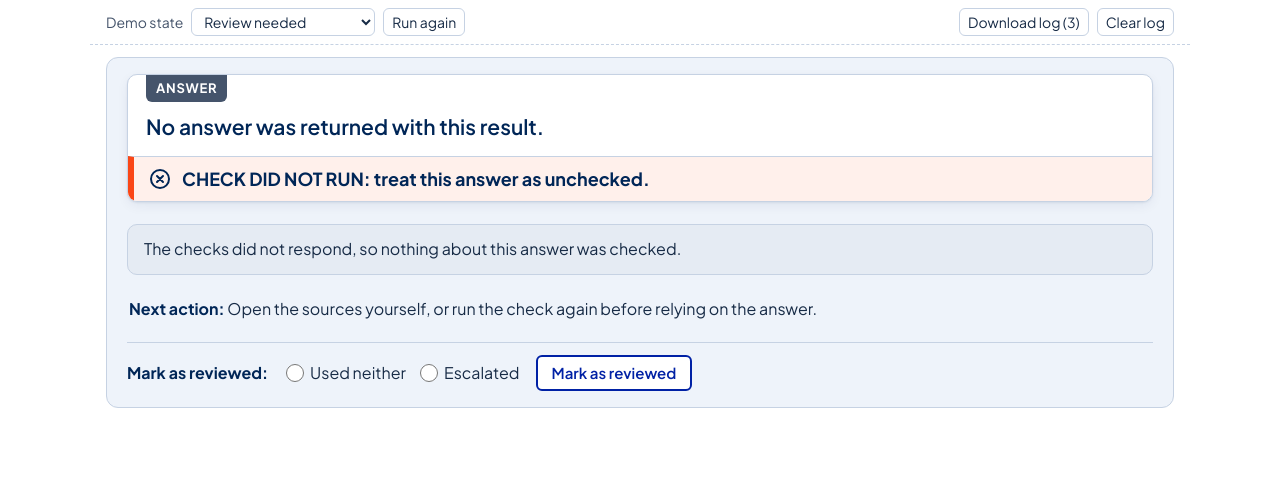
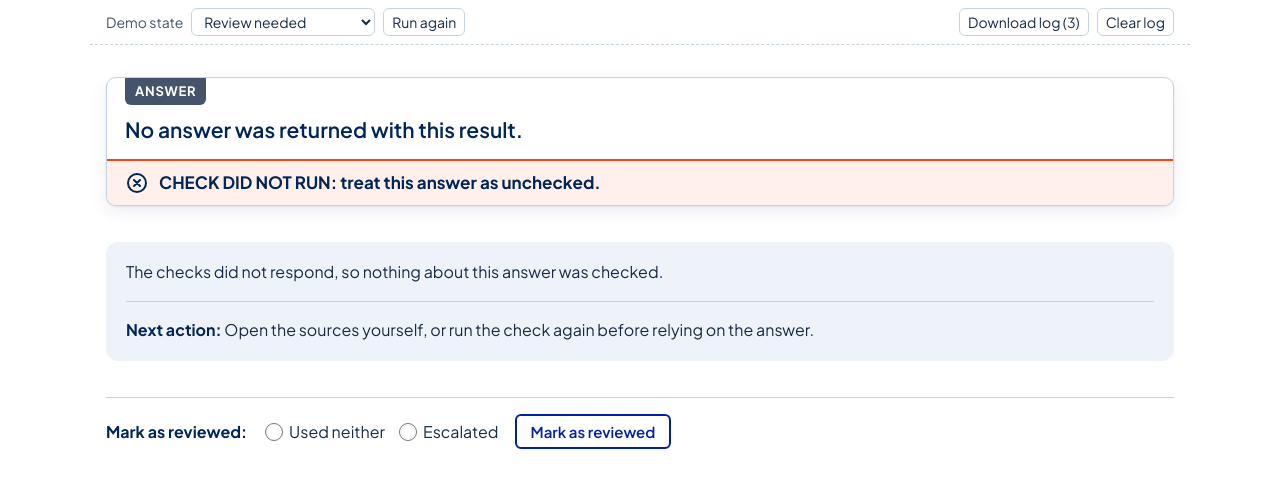
Before and after one commit to sibi-seeni/trust-the-source-frontend, a plain HTML site: page static/index.html in a window 1280 px wide. Both pictures are taken after typing "Sample" into the empty fields and a click on the button "Ask". Drawn offline with Linux system fonts and the light colour scheme; no server answers.

Commit message:
Color scheme change

```diff
--- a/static/css/styles.css
+++ b/static/css/styles.css
@@ -37,35 +37,35 @@ button, input, select, textarea { font: inherit; color: inherit; }
   border-radius: 6px; background: var(--white); color: var(--text); cursor: pointer;
 }
 
-/* Page layout: three zones read top to bottom, with more space between zones than inside them.
-   1. the answer with its status attached, 2. the sources, 3. what to do next. */
+/* Page layout: two zones read top to bottom, with more space between zones than inside them.
+   1. the answer with its status attached, 2. the sources, limits and next action. */
 .page { max-width: 1100px; margin: 0 auto; padding: 12px 16px 24px; }
-.card {
-  display: flex; flex-direction: column; gap: 22px;
-  background: var(--fill); border: 1px solid var(--border); border-radius: 12px;
-  padding: 16px 20px;
-}
+/* The page itself is white and open. Separation comes from space and from the two
+   zones looking different (raised white card vs flat tinted panel), not from more boxes. */
+.card { display: flex; flex-direction: column; gap: 36px; padding: 20px 0 8px; }
+.area--header { margin-bottom: -20px; } /* keep the question close to its answer */
 .zone { display: flex; flex-direction: column; min-width: 0; }
 
-/* Zone 1: one white card. The status banner is its footer strip, not a separate box. */
+/* Zone 1: one raised white card. The status banner is its footer strip, not a separate box. */
 .zone--answer {
   background: var(--white); border: 1px solid var(--border); border-radius: 10px; overflow: hidden;
-  box-shadow: 0 1px 2px rgba(0, 38, 87, .08), 0 4px 12px rgba(0, 38, 87, .06);
+  box-shadow: 0 1px 2px rgba(0, 38, 87, .08), 0 6px 18px rgba(0, 38, 87, .08);
 }
-.zone--answer .area--answer:not([hidden]) + .area--status .banner { border-top: 1px solid var(--border); }
+/* Attached strip: a coloured top rule across the full width instead of a left edge */
+.zone--answer .banner { border-left: 0; border-top: 2px solid var(--muted); font-size: 17px; padding: 10px 18px; }
+.zone--answer .banner--warn { border-top-color: var(--orange); }
+.zone--answer .banner--notice { border-top-color: var(--navy); }
+.zone--answer .banner--clear { border-top-color: var(--blue); }
+.zone--answer .area--answer[hidden] + .area--status .banner { border-top: 0; }
 
-/* Zone 2: a quieter tinted panel holding the excerpts and the limits line */
-.zone--sources {
-  gap: 10px; padding: 12px 16px 14px;
-  background: rgba(0, 38, 87, .04); border: 1px solid var(--border); border-radius: 10px;
-}
+/* Zone 2: a flat tinted panel, set well apart from the answer */
+.zone--sources { gap: 14px; padding: 18px 20px 20px; background: var(--fill); border-radius: 12px; }
+/* The next step sits below a hairline, so it reads as its own beat inside the panel */
+.zone--sources > .area--actions { margin-top: 4px; padding-top: 16px; border-top: 1px solid var(--border); }
 .zone__label { margin: 0; font-size: 13px; font-weight: 700; letter-spacing: .06em; text-transform: uppercase; color: var(--muted); }
 /* No excerpts (e.g. the check did not run): keep the limits line, drop the label. */
 .zone--sources:has(> .area--evidence[hidden]) .zone__label { display: none; }
 .limits { margin: 0; }
-
-/* Zone 3: next action and buttons on their own, under the evidence */
-.zone--next { padding: 0 2px; }
 
 /* 1. Question bar */
 .question { margin: 0; font-size: 20px; line-height: 1.3; font-weight: 700; color: var(--navy); overflow-wrap: anywhere; }
@@ -147,7 +147,7 @@ button, input, select, textarea { font: inherit; color: inherit; }
 }
 
 /* 6. Review controls */
-.review { border-top: 1px solid var(--border); padding-top: 12px; }
+.review { border-top: 1px solid var(--border); padding-top: 16px; }
 .review__form, .feedback { display: flex; flex-wrap: wrap; align-items: center; gap: 8px 16px; }
 .review__done { margin: 0 0 8px; }
 .review__done:focus { outline: none; }
@@ -196,7 +196,8 @@ button, input, select, textarea { font: inherit; color: inherit; }
 /* Narrow windows: stack the excerpt cards */
 @media (max-width: 720px) {
   .excerpts { grid-template-columns: minmax(0, 1fr); }
-  .card { padding: 14px; }
+  .card { gap: 28px; padding-top: 14px; }
+  .zone--sources { padding: 14px; }
   .question { font-size: 18px; }
   .brand { font-size: 44px; }
 }
--- a/static/index.html
+++ b/static/index.html
@@ -32,16 +32,13 @@
         <div class="area area--answer" data-area="answer"></div>
         <div class="area area--status" data-area="status" role="status" aria-live="polite" aria-atomic="true"></div>
       </div>
-      <!-- Zone 2: the evidence and what the check did not establish -->
+      <!-- Zone 2: the evidence, what the check did not establish, and what to do next -->
       <section class="zone zone--sources" aria-labelledby="sources-label">
         <h2 class="zone__label" id="sources-label">Sources behind this answer</h2>
         <div class="area area--evidence" data-area="evidence"></div>
         <div class="area area--limits" data-area="limits"></div>
+        <div class="area area--actions" data-area="actions"></div>
       </section>
-      <!-- Zone 3: what to do next -->
-      <div class="zone zone--next">
-        <div class="area area--actions" data-area="actions"></div>
-      </div>
       <div class="area area--review" data-area="review"></div>
     </article>
   </main>
```
Also changed, not shown: 1 other file.
